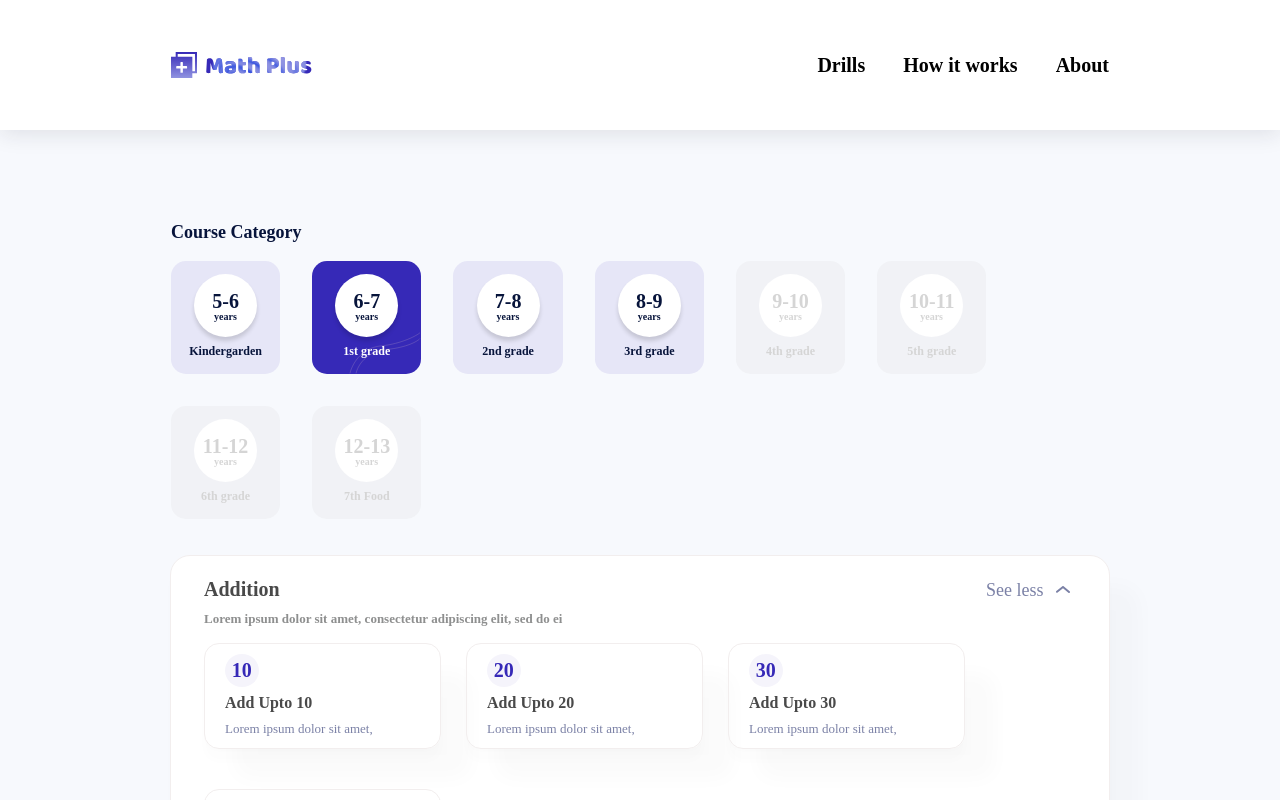
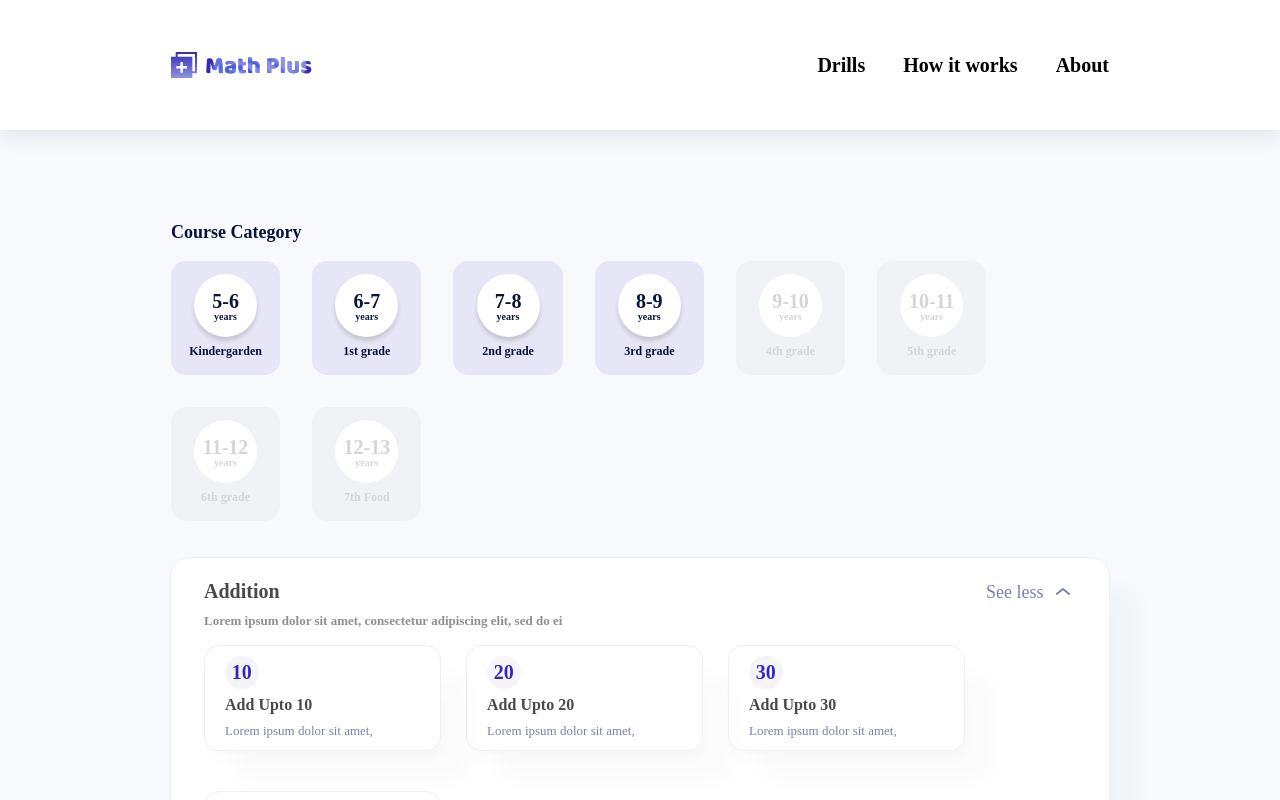
Before and after one commit to mhshuvoalways/math-plus-for-kids, a React (Create React App) app: page / in a window 1280 px wide. Shown: the top 800 px of the page. Built offline with nearby package versions, Linux system fonts and the light colour scheme; a web font is replaced by a local one.

Commit message:
filter select

```diff
--- a/src/assets/css/responsive.css
+++ b/src/assets/css/responsive.css
@@ -1,3 +1,10 @@
+/*
+* Prefixed by https://autoprefixer.github.io
+* PostCSS: v8.4.14,
+* Autoprefixer: v10.4.7
+* Browsers: last 4 version
+*/
+
 @media only screen and (max-width: 790px) {
   .container {
     width: calc(100% - 150px);
@@ -36,10 +43,17 @@
   .nav-mobile-item:hover {
     background: #ffffff;
   }
+  .filter-title {
+    text-align: center;
+  }
   .filter-flex {
+    -webkit-box-pack: center;
+    -ms-flex-pack: center;
     justify-content: center;
   }
   .footer-flex {
+    -webkit-box-pack: center;
+    -ms-flex-pack: center;
     justify-content: center;
     gap: 5px;
   }
--- a/src/assets/css/style.css
+++ b/src/assets/css/style.css
@@ -1,9 +1,17 @@
+/*
+* Prefixed by https://autoprefixer.github.io
+* PostCSS: v8.4.14,
+* Autoprefixer: v10.4.7
+* Browsers: last 4 version
+*/
+
 * {
   margin: 0;
   padding: 0;
 }
 
 body {
+  -webkit-box-sizing: border-box;
   box-sizing: border-box;
   font-family: "Baloo Chettan 2";
   background: #f7f9fd;
@@ -17,12 +25,19 @@ body {
 /* Header start */
 .header {
   background: #ffffff;
+  -webkit-box-shadow: 0px 5px 20px 0px rgb(28 31 46 / 10%);
   box-shadow: 0px 5px 20px 0px rgb(28 31 46 / 10%);
 }
 
 .header-content {
+  display: -webkit-box;
+  display: -ms-flexbox;
   display: flex;
+  -webkit-box-pack: justify;
+  -ms-flex-pack: justify;
   justify-content: space-between;
+  -webkit-box-align: center;
+  -ms-flex-align: center;
   align-items: center;
 }
 
@@ -40,7 +55,11 @@ body {
 
 .header-logo {
   padding: 51px 0 51px 0;
+  display: -webkit-box;
+  display: -ms-flexbox;
   display: flex;
+  -webkit-box-align: center;
+  -ms-flex-align: center;
   align-items: center;
   gap: 20px;
 }
@@ -50,6 +69,8 @@ body {
 }
 
 .nav-desktop {
+  display: -webkit-box;
+  display: -ms-flexbox;
   display: flex;
   gap: 38px;
   font-weight: 600;
@@ -77,8 +98,11 @@ body {
 }
 
 .filter-flex {
+  display: -webkit-box;
+  display: -ms-flexbox;
   display: flex;
   gap: 32.06px;
+  -ms-flex-wrap: wrap;
   flex-wrap: wrap;
 }
 
@@ -86,18 +110,20 @@ body {
   width: 109.2px;
   height: 113px;
   border-radius: 15px;
-  cursor: pointer;
   position: relative;
+  padding-top: 1px;
 }
 
 .filter-items__normal {
   background: rgba(54, 41, 183, 0.09);
   color: #07143b;
+  cursor: pointer;
 }
 
 .filter-items__1st-grade {
   background: #3629b7;
   color: #07143b;
+  cursor: pointer;
 }
 
 .filter-items__disable {
@@ -109,12 +135,14 @@ body {
   width: 63.11px;
   height: 63px;
   background: #ffffff;
+  -webkit-box-shadow: 0px 4px 4px rgba(0, 0, 0, 0.14);
   box-shadow: 0px 4px 4px rgba(0, 0, 0, 0.14);
   border-radius: 50%;
-  margin: 13px 23.04px 0px 23.04px;
+  margin: 12px 23.04px 0px 23.04px;
 }
 
 .filter-year-counter__disabled {
+  -webkit-box-shadow: none;
   box-shadow: none;
 }
 
@@ -124,7 +152,11 @@ body {
   line-height: 29px;
   height: 25px;
   padding-top: 13px;
+  display: -webkit-box;
+  display: -ms-flexbox;
   display: flex;
+  -webkit-box-pack: center;
+  -ms-flex-pack: center;
   justify-content: center;
 }
 
@@ -172,6 +204,9 @@ body {
 .math {
   background: #ffffff;
   border: 1px solid #f2eeee;
+  -webkit-box-shadow: 30px 30.24px 20px rgba(0, 0, 0, 0.02),
+    0px 12.16px 8.576px rgba(0, 0, 0, 0.013152),
+    0px 2.72px 3.712px rgba(0, 0, 0, 0.008304);
   box-shadow: 30px 30.24px 20px rgba(0, 0, 0, 0.02),
     0px 12.16px 8.576px rgba(0, 0, 0, 0.013152),
     0px 2.72px 3.712px rgba(0, 0, 0, 0.008304);
@@ -184,9 +219,16 @@ body {
 }
 
 .math-flex {
+  display: -webkit-box;
+  display: -ms-flexbox;
   display: flex;
+  -webkit-box-pack: justify;
+  -ms-flex-pack: justify;
   justify-content: space-between;
+  -webkit-box-align: center;
+  -ms-flex-align: center;
   align-items: center;
+  -ms-flex-wrap: wrap;
   flex-wrap: wrap;
 }
 
@@ -206,7 +248,11 @@ body {
 }
 
 .math-content-expend {
+  display: -webkit-box;
+  display: -ms-flexbox;
   display: flex;
+  -webkit-box-align: center;
+  -ms-flex-align: center;
   align-items: center;
   gap: 13px;
   cursor: pointer;
@@ -220,13 +266,19 @@ body {
 }
 
 .math-main-option {
+  display: -webkit-box;
+  display: -ms-flexbox;
   display: flex;
+  -ms-flex-wrap: wrap;
   flex-wrap: wrap;
   gap: 25px;
 }
 
 .math-option {
   border: 1px solid #f2eeee;
+  -webkit-box-shadow: 30px 30.24px 20px rgba(0, 0, 0, 0.02),
+    0px 12.16px 8.576px rgba(0, 0, 0, 0.013152),
+    0px 2.72px 3.712px rgba(0, 0, 0, 0.008304);
   box-shadow: 30px 30.24px 20px rgba(0, 0, 0, 0.02),
     0px 12.16px 8.576px rgba(0, 0, 0, 0.013152),
     0px 2.72px 3.712px rgba(0, 0, 0, 0.008304);
@@ -244,8 +296,14 @@ body {
   font-weight: 900;
   font-size: 20px;
   line-height: 29px;
+  display: -webkit-box;
+  display: -ms-flexbox;
   display: flex;
+  -webkit-box-pack: center;
+  -ms-flex-pack: center;
   justify-content: center;
+  -webkit-box-align: center;
+  -ms-flex-align: center;
   align-items: center;
   color: #3629b7;
 }
@@ -273,6 +331,7 @@ footer {
   background: #ffffff;
   border-radius: 0px 0px 12px 12px;
   margin-top: 111px;
+  -webkit-box-shadow: 0px -5px 20px 0px rgb(28 31 46 / 10%);
   box-shadow: 0px -5px 20px 0px rgb(28 31 46 / 10%);
 }
 
@@ -282,8 +341,13 @@ footer {
 }
 
 .footer-flex {
+  display: -webkit-box;
+  display: -ms-flexbox;
   display: flex;
+  -webkit-box-pack: justify;
+  -ms-flex-pack: justify;
   justify-content: space-between;
+  -ms-flex-wrap: wrap;
   flex-wrap: wrap;
   gap: 30px;
 }
@@ -296,7 +360,11 @@ footer {
 }
 
 .footer-menu {
+  display: -webkit-box;
+  display: -ms-flexbox;
   display: flex;
+  -webkit-box-align: center;
+  -ms-flex-align: center;
   align-items: center;
   gap: 67px;
   font-weight: 600;
--- a/src/components/filter/Filter.js
+++ b/src/components/filter/Filter.js
@@ -1,84 +1,128 @@
-import React from "react";
+import React, { useState } from "react";
 import Grade1st from "../../assets/images/Grade1st.svg";
 import Grade1st2 from "../../assets/images/Grade1st-2.svg";
 
 const Filter = () => {
+  const [filterData, setFilterData] = useState([
+    {
+      id: "1",
+      filterYearNumber: "5-6",
+      grade: "Kindergarden",
+      isActive: false,
+    },
+    {
+      id: "2",
+      filterYearNumber: "6-7",
+      grade: "1st grade",
+      isActive: false,
+    },
+    {
+      id: "3",
+      filterYearNumber: "7-8",
+      grade: "2nd grade",
+      isActive: false,
+    },
+    {
+      id: "4",
+      filterYearNumber: "8-9",
+      grade: "3rd grade",
+      isActive: false,
+    },
+    {
+      id: "5",
+      filterYearNumber: "9-10",
+      grade: "4th grade",
+      isActive: "disable",
+    },
+    {
+      id: "6",
+      filterYearNumber: "10-11",
+      grade: "5th grade",
+      isActive: "disable",
+    },
+    {
+      id: "7",
+      filterYearNumber: "11-12",
+      grade: "6th grade",
+      isActive: "disable",
+    },
+    {
+      id: "8",
+      filterYearNumber: "12-13",
+      grade: "7th Food",
+      isActive: "disable",
+    },
+  ]);
+
+  const onChangeHanlder = (id) => {
+    const temp = [...filterData];
+    const findIndex = temp.findIndex((el) => el.id === id);
+    const findTrue = temp.findIndex((el) => el.isActive === true);
+    const findData = temp[findIndex];
+    const findData2 = temp[findTrue];
+    if (findData.isActive !== "disable") {
+      temp[findData] = findData.isActive = true;
+      if (findData2) {
+        temp[findData2] = findData2.isActive = false;
+      }
+      setFilterData(temp);
+    }
+  };
+
   return (
     <div className="container">
       <p className="filter-title">Course Category</p>
       <div className="filter-flex">
-        <div className="filter-items filter-items__normal">
-          <div className="filter-year-counter">
-            <p className="filter-year-number">5-6</p>
+        {filterData.map((el) => (
+          <div key={el.id}>
+            {el.isActive === "disable" ? (
+              <div
+                className="filter-items filter-items__disable"
+                onClick={() => onChangeHanlder(el.id)}
+              >
+                <div className="filter-year-counter filter-year-counter__disabled">
+                  <p className="filter-year-number">{el.filterYearNumber}</p>
                   <p className="filter-year-text">years</p>
                 </div>
                 <p className="filter-year-grade filter-year-grade__kinder">
-            Kindergarden
+                  {el.grade}
                 </p>
               </div>
-        <div className="filter-items filter-items__1st-grade">
+            ) : el.isActive ? (
+              <div
+                className="filter-items filter-items__1st-grade"
+                onClick={() => onChangeHanlder(el.id)}
+              >
                 <div className="filter-year-counter">
-            <p className="filter-year-number">6-7</p>
+                  <p className="filter-year-number">{el.filterYearNumber}</p>
                   <p className="filter-year-text">years</p>
                 </div>
-          <p className="filter-year-grade filter-year-grade__1st">1st grade</p>
+                <p className="filter-year-grade filter-year-grade__1st">
+                  {el.grade}
+                </p>
                 <img src={Grade1st} alt="" className="filter-year-grade-icon" />
-          <img src={Grade1st2} alt="" className="filter-year-grade-icon-2" />
+                <img
+                  src={Grade1st2}
+                  alt=""
+                  className="filter-year-grade-icon-2"
+                />
               </div>
-        <div className="filter-items filter-items__normal">
+            ) : (
+              <div
+                className="filter-items filter-items__normal"
+                onClick={() => onChangeHanlder(el.id)}
+              >
                 <div className="filter-year-counter">
-            <p className="filter-year-number">7-8</p>
+                  <p className="filter-year-number">{el.filterYearNumber}</p>
                   <p className="filter-year-text">years</p>
                 </div>
                 <p className="filter-year-grade filter-year-grade__kinder">
-            2nd grade
+                  {el.grade}
                 </p>
               </div>
-        <div className="filter-items filter-items__normal">
-          <div className="filter-year-counter">
-            <p className="filter-year-number">8-9</p>
-            <p className="filter-year-text">years</p>
+            )}
           </div>
-          <p className="filter-year-grade filter-year-grade__kinder">
-            3rd grade
-          </p>
-        </div>
-        <div className="filter-items filter-items__disable">
-          <div className="filter-year-counter filter-year-counter__disabled">
-            <p className="filter-year-number">9-10</p>
-            <p className="filter-year-text">years</p>
-          </div>
-          <p className="filter-year-grade filter-year-grade__kinder">
-            4th grade
-          </p>
-        </div>
-        <div className="filter-items filter-items__disable">
-          <div className="filter-year-counter filter-year-counter__disabled">
-            <p className="filter-year-number">10-11</p>
-            <p className="filter-year-text">years</p>
-          </div>
-          <p className="filter-year-grade filter-year-grade__kinder">
-            5th grade
-          </p>
-        </div>
-        <div className="filter-items filter-items__disable">
-          <div className="filter-year-counter filter-year-counter__disabled">
-            <p className="filter-year-number">11-12</p>
-            <p className="filter-year-text">years</p>
-          </div>
-          <p className="filter-year-grade filter-year-grade__kinder">
-            6th grade
-          </p>
-        </div>
-        <div className="filter-items filter-items__disable">
-          <div className="filter-year-counter filter-year-counter__disabled">
-            <p className="filter-year-number">12-13</p>
-            <p className="filter-year-text">years</p>
-          </div>
-          <p className="filter-year-grade filter-year-grade__kinder">
-            7th Food
-          </p>
-        </div>
+        ))}
       </div>
     </div>
   );
--- a/src/index.js
+++ b/src/index.js
@@ -7,11 +7,7 @@ import "./assets/css/style.css";
 import "./assets/css/responsive.css";
 
 const root = ReactDOM.createRoot(document.getElementById("root"));
-root.render(
-  <React.StrictMode>
-    <App />
-  </React.StrictMode>
-);
+root.render(<App />);
 
 // If you want to start measuring performance in your app, pass a function
 // to log results (for example: reportWebVitals(console.log))
```
Also changed, not shown: 1 other file (tests, documents, lock files or other folders). Lines whose indentation alone changed are shown as unchanged.
